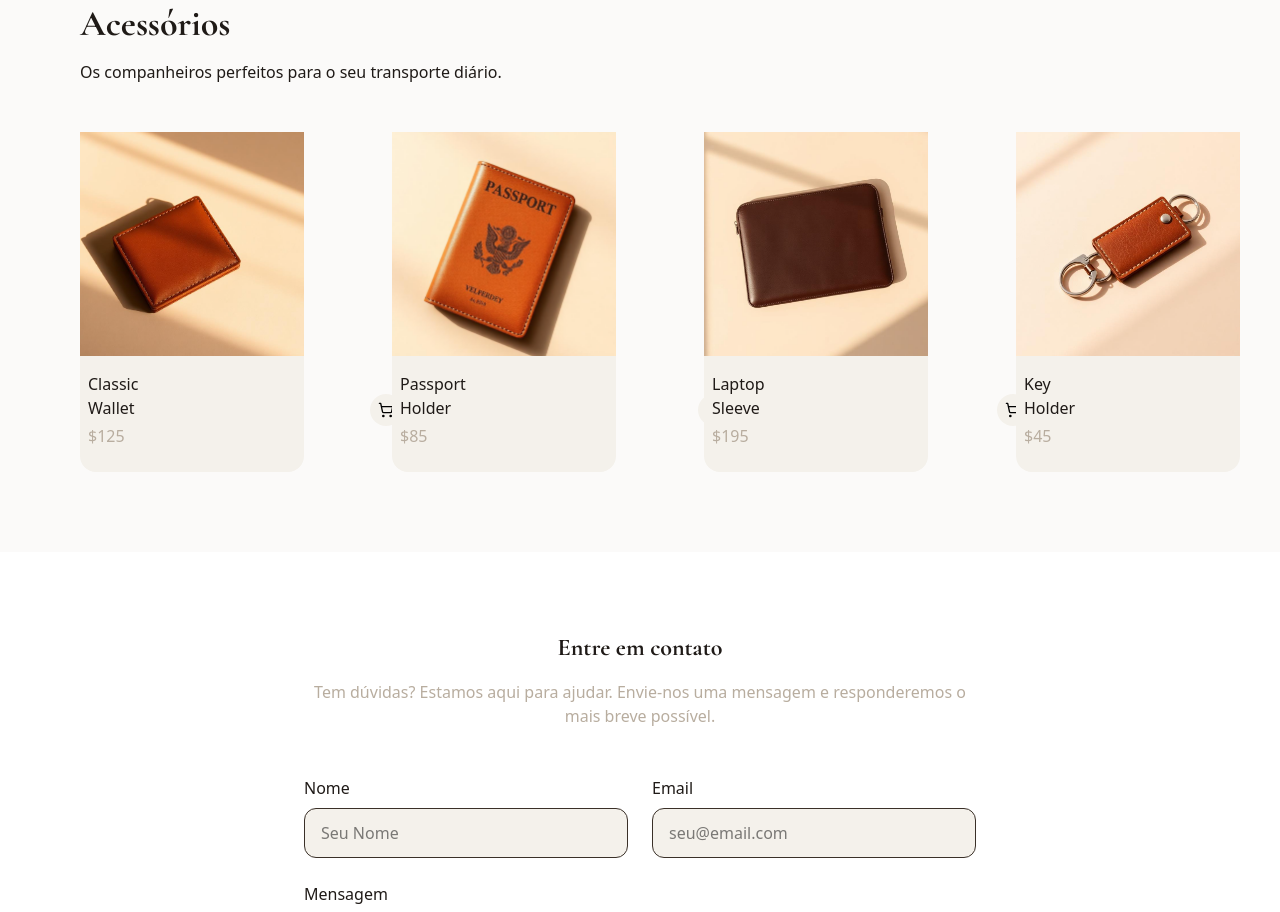
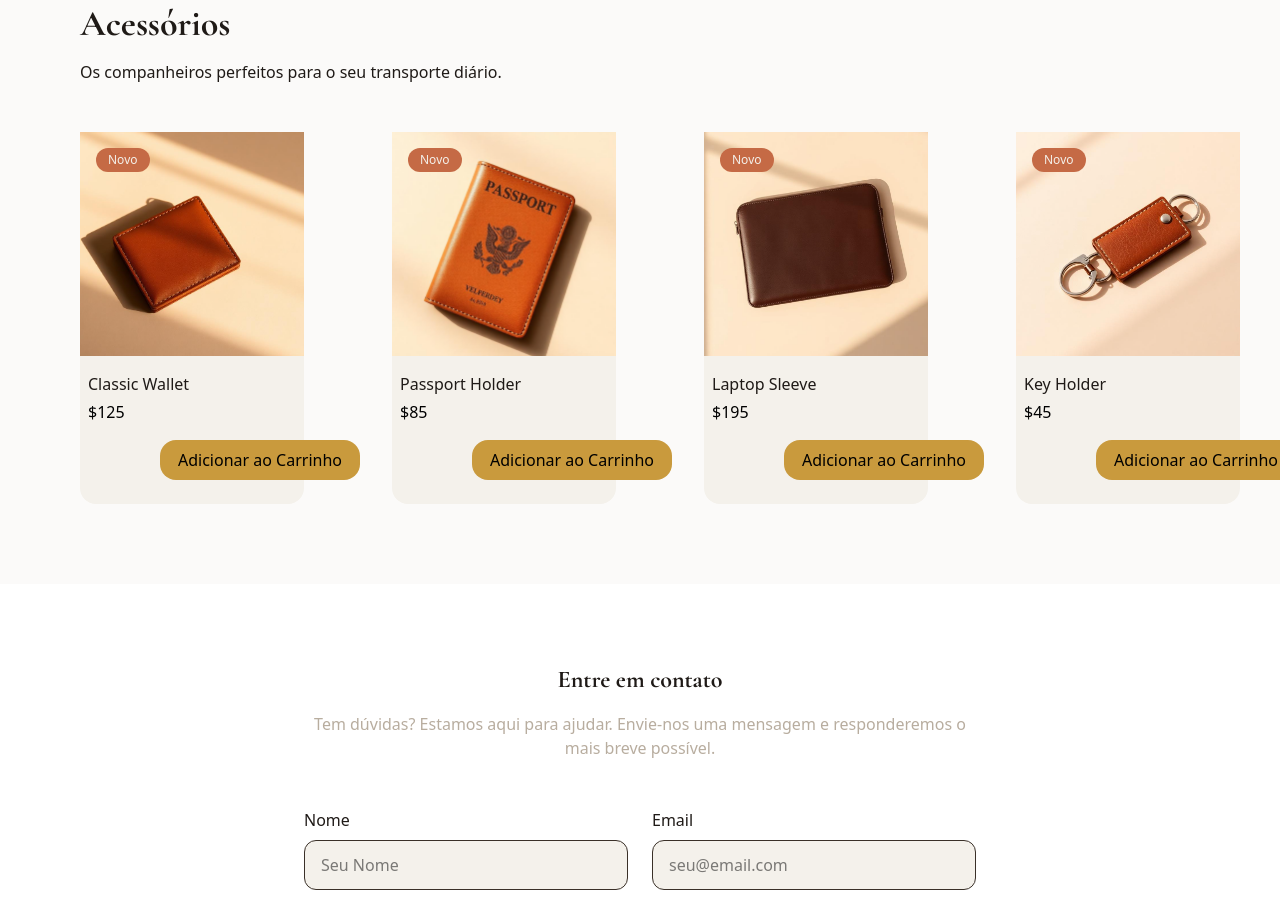
Before and after one commit to Soareslili/Projeto-Artisan, a React (Vite) app: page / in a window 1280 px wide. Shown: the part 3920-4832 px from the top of the page. Built offline with nearby package versions, Linux system fonts and the light colour scheme.

Commit message:
Atualicando card de asssesorios

```diff
--- a/src/components/Accessories.tsx
+++ b/src/components/Accessories.tsx
@@ -1,4 +1,4 @@
-import { ShoppingCart } from "lucide-react";
+
 import { useCart } from "../contexts/CartContext";
 import { useToast } from "../hooks/use-toast";
 import productWallet from "../assets/product-wallet.png";
@@ -78,22 +78,30 @@ const Accessories = () => {
                                     alt={accessory.name}
                                     className="w-full h-full object-cover hover:scale-105 transition-transform duration-500"
                                 />
+                                 {accessory && (
+                  <span className="absolute top-4 left-4 bg-primary text-foreground text-xs font-medium px-3 py-1 rounded-full">
+                   Novo
+                  </span>
+                )}
                             </div>
-                            <div className="flex items-center justify-between mb-6">
+                            <div className="flex flex-col mb-6">
                                 <div className="ml-2">
                                     <h3 className="text-body font-medium text-accent-foreground mb-1">
                                         {accessory.name}
                                     </h3>
-                                    <span className="text-small text-muted-foreground">
+                                    <span className="text-small text-primary-foregrounds">
                                         ${accessory.price}
                                     </span>
                                 </div>
                                 <button
                                     onClick={() => handleAddToCart(accessory)}
-                                    className=" ml-58 p-2 bg-foreground hover:bg-primary cursor-pointer hover:text-primary-foreground rounded-full transition-all duration-300"
+                                   className="w-[200px] px-4 py-2 mt-4 ml-20 bg-accent  hover:text-primary-foreground cursor-pointer rounded-2xl text-small font-medium transition-all duration-300"
                                     aria-label={`Add ${accessory.name} to cart`}
                                 >
-                                    <ShoppingCart size={16} />
+
+                                     Adicionar ao Carrinho
+
+
                                 </button>
                             </div>
                         </div>
```
